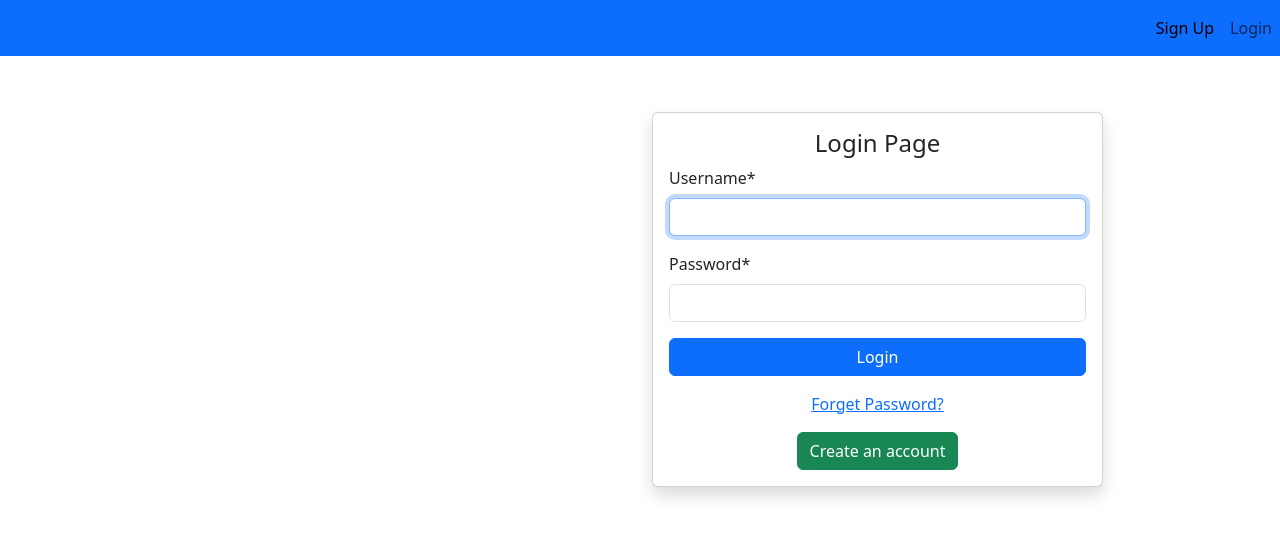
After one commit to higoldi31/postscribers, a Django app: page /login/ in a window 1280 px wide. The commit adds this page. Shown: the top 537 px of the page. Run offline with Django 5.2, Linux system fonts and the light colour scheme; some libraries are stand-ins or nearby versions.

Commit message:
add login and logout

```diff
--- a/postscribers/settings.py
+++ b/postscribers/settings.py
@@ -121,4 +121,7 @@ CRISPY_TEMPLATE_PACK = 'bootstrap5'
 # Static files (CSS, JavaScript, Images)
 # https://docs.djangoproject.com/en/6.0/howto/static-files/
 
+
+LOGIN_REDIRECT_URL='blog-index'
+
 STATIC_URL = 'static/'
--- a/templates/partials/nav.html
+++ b/templates/partials/nav.html
@@ -1,24 +1,30 @@
 <nav class="navbar navbar-expand-lg bg-primary fixed-top">
+  {% if request.user.is_authenticated %}
   <div class="container-fluid">
-    <a class="navbar-brand" href="#">Navbar</a>
+
+    <a class="navbar-brand" href="{% url 'blog-index' %}">Postscribers</a>
     <button class="navbar-toggler" type="button" data-bs-toggle="collapse" data-bs-target="#navbarNav" aria-controls="navbarNav" aria-expanded="false" aria-label="Toggle navigation">
       <span class="navbar-toggler-icon"></span>
     </button>
     <div class="collapse navbar-collapse" id="navbarNav">
-      <ul class="navbar-nav">
+      <ul class="navbar-nav ms-auto">
         <li class="nav-item">
-          <a class="nav-link active" aria-current="page" href="#">Home</a>
+          <a class="nav-link active" aria-current="page" href="#">Profile</a>
         </li>
         <li class="nav-item">
-          <a class="nav-link" href="#">Features</a>
+          <a class="nav-link" href="{% url 'users-logout' %}">Logout</a>
+        </li>
+      </ul>
+      {% else %}
+      <ul class="navbar-nav ms-auto">
+        <li class="nav-item">
+          <a class="nav-link active" aria-current="page" href="{% url 'users-sign-up' %}">Sign Up</a>
         </li>
         <li class="nav-item">
-          <a class="nav-link" href="#">Pricing</a>
-        </li>
-        <li class="nav-item">
-          <a class="nav-link disabled" aria-disabled="true">Disabled</a>
+          <a class="nav-link" href="{% url 'users-login' %}">Login</a>
         </li>
       </ul>
+      {% endif %}
     </div>
   </div>
 </nav>
--- /dev/null
+++ b/templates/users/login.html
@@ -0,0 +1,32 @@
+{% extends 'partials/base.html' %}
+{% block title %}Login Page{% endblock %}
+{% load crispy_forms_tags %}
+{% block content %}
+<div class="container">
+    <div class="row mt-5 pt-5">
+        <div class="col-md-5 offset-md-6">
+            <div class="card my-3 shadow">
+                <div class="card-body">
+                    <h4 class="text-center">Login Page</h4>
+                    <form method="POST">
+                        {% csrf_token %}
+                        {{form|crispy}}
+                        <input class="btn btn-primary w-100" type="submit" value="Login">
+                    </form>
+                    <div class="text-center my-3">
+                        <a href="" >Forget Password?</a>
+                    </div>
+                    <div class="text-center">
+                         <a class="btn btn-success" href="{% url 'users-sign-up' %}" >Create an account</a>
+                    </div>
+
+                </div>
+
+            </div>
+
+        </div>
+
+
+    </div>
+</div>
+{% endblock %}
--- a/users/urls.py
+++ b/users/urls.py
@@ -1,5 +1,8 @@
 from django.urls import path
 from . import views
+from django.contrib.auth import views as auth_view
 urlpatterns=[
     path('sign_up/',views.sign_up,name='blog-sign-up'),
+    path('login/',auth_view.LoginView.as_view(template_name='users/login.html'),name='users-login'),
+    path('logout/',auth_view.LogoutView.as_view(template_name='users/logout.html'),name='users-logout'),
 ]
```
Also changed, not shown: templates/users/logout.html (added, +25 -0 lines), db.sqlite3.
